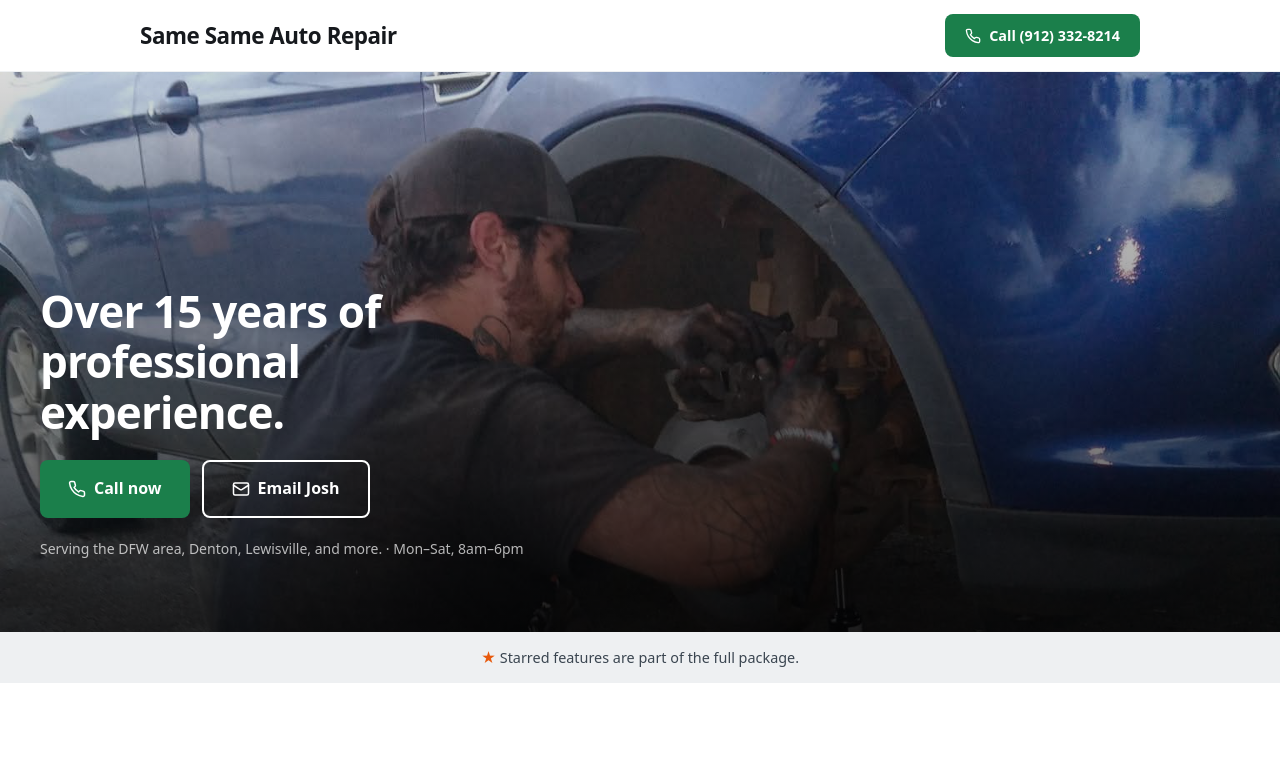
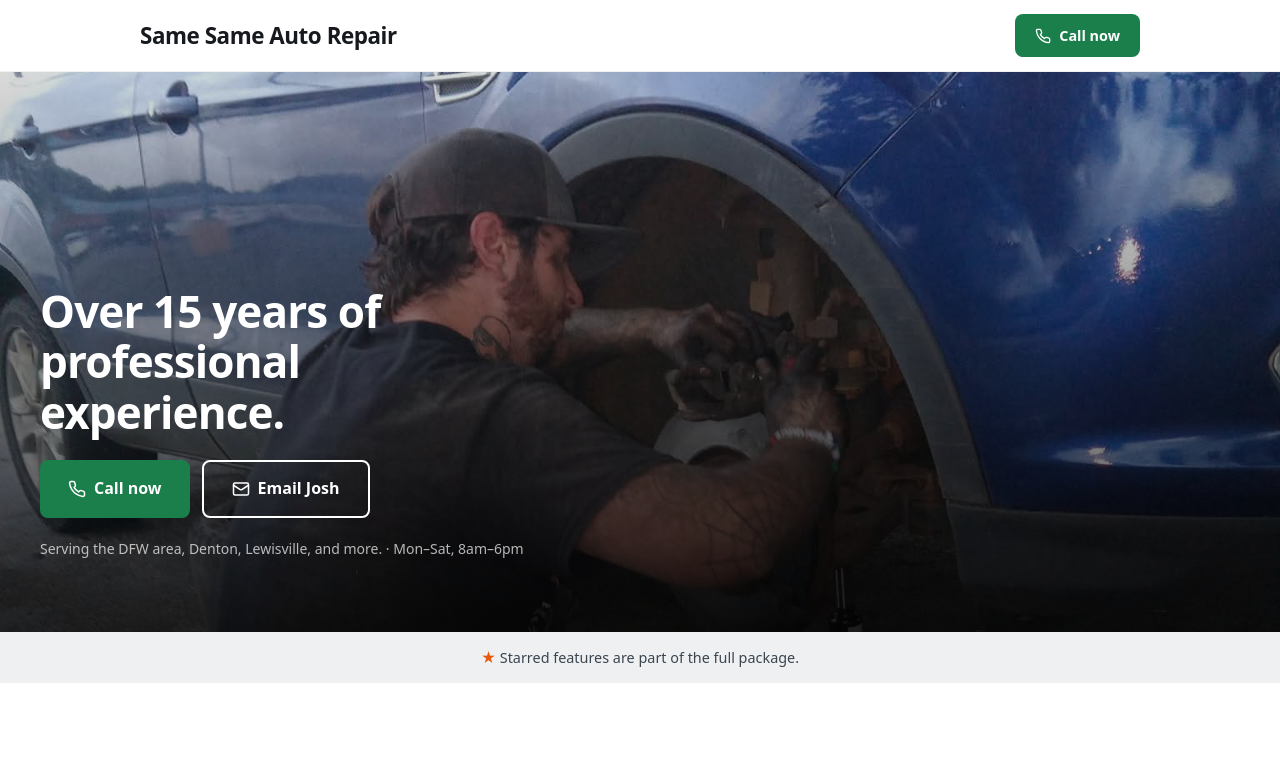
Before and after one commit to Grismund/same-same-auto-repair, a website: page index.html in a window 1280 px wide. Shown: the top 776 px of the page. Drawn offline with Linux system fonts and the light colour scheme.

Commit message:
fix button by running npm build

```diff
--- a/index.html
+++ b/index.html
@@ -17,7 +17,7 @@
       <span class="header__wordmark">Same Same Auto Repair</span>
       <a href="tel:+19123328214" class="btn btn--go btn--small header__cta">
         <svg width="16" height="16" viewBox="0 0 24 24" fill="none" stroke="currentColor" stroke-width="2" stroke-linecap="round" stroke-linejoin="round"><path d="M22 16.92v3a2 2 0 0 1-2.18 2 19.79 19.79 0 0 1-8.63-3.07 19.5 19.5 0 0 1-6-6 19.79 19.79 0 0 1-3.07-8.67A2 2 0 0 1 4.11 2h3a2 2 0 0 1 2 1.72c.127.96.361 1.903.7 2.81a2 2 0 0 1-.45 2.11L8.09 9.91a16 16 0 0 0 6 6l1.27-1.27a2 2 0 0 1 2.11-.45c.907.339 1.85.573 2.81.7A2 2 0 0 1 22 16.92z"/></svg>
-        Call (912) 332-8214
+        Call now
       </a>
     </div>
   </header>
```
